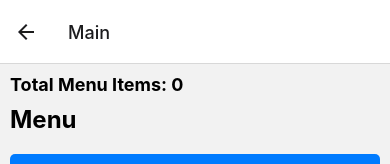
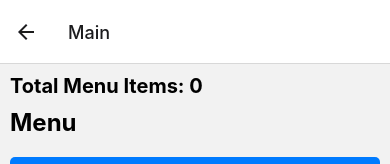
Before and after one commit to merveillest10258903/MASTPOE_ST10258903_MerveilleOdia, a React Native app: screen /Main in a window 390 px wide. Shown: the top 164 px of the page. Built offline with nearby package versions, Linux system fonts and the light colour scheme.

Commit message:
changed the fontsize on the home page for total menu text title to 20

```diff
--- a/screens/Home.tsx
+++ b/screens/Home.tsx
@@ -63,7 +63,7 @@ const styles = StyleSheet.create({
     flexGrow: 1,
   },
   totalMenuText: {
-    fontSize: 18,
+    fontSize: 20,
     fontWeight: 'bold',
     marginBottom: 10,
   },
```
